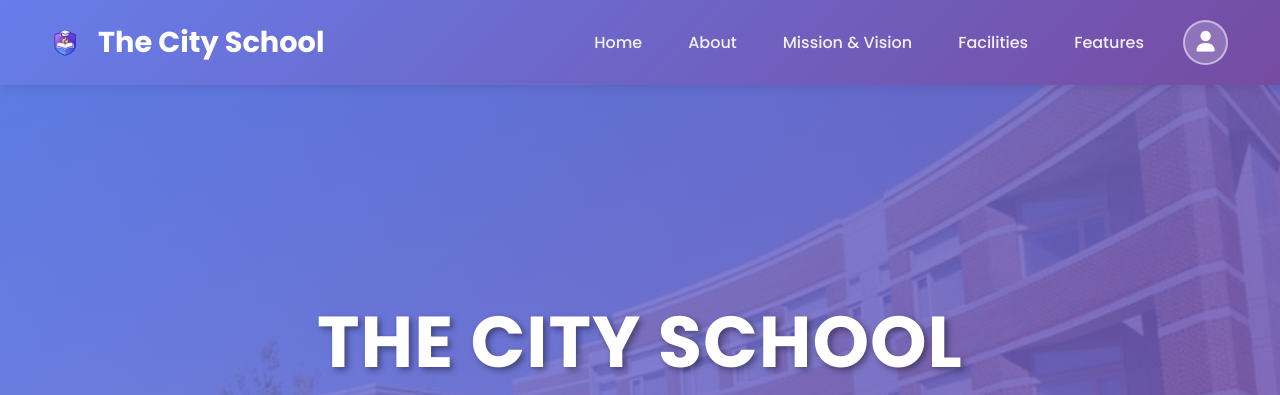
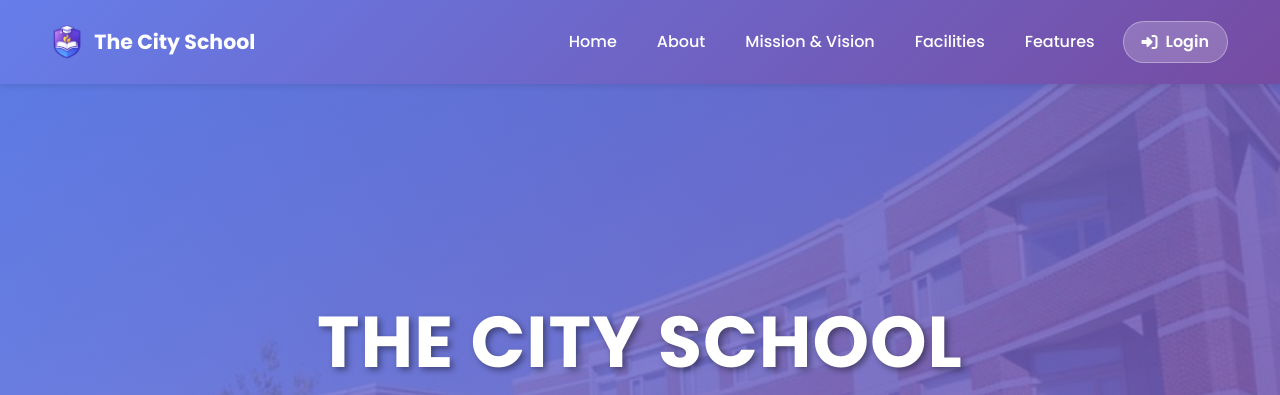
Before and after one commit to MuhammadMoueen/school-app, a Django app: page / in a window 1280 px wide. Shown: the top 395 px of the page. Run offline with Django 5.2, Linux system fonts and the light colour scheme.

Commit message:
Match homepage navbar with dashboard style

```diff
--- a/school_management/templates/shared/home.html
+++ b/school_management/templates/shared/home.html
@@ -26,11 +26,11 @@
             max-width: 1200px !important;
         }
 
-        /* Navigation Bar */
-        .navbar-custom {
+        /* Navigation Bar - Match system dashboard style */
+        .top-navbar {
             background: linear-gradient(135deg, #667eea 0%, #764ba2 100%);
-            padding: 1rem 0;
-            box-shadow: 0 2px 10px rgba(0,0,0,0.1);
+            padding: 20px 0;
+            box-shadow: 0 2px 6px rgba(0,0,0,0.1);
             position: fixed;
             width: 100%;
             top: 0;
@@ -38,78 +38,77 @@
             transition: all 0.3s ease;
         }
 
-        .navbar-custom.scrolled {
-            padding: 0.5rem 0;
-            background: linear-gradient(135deg, #5568d3 0%, #6a3f8f 100%);
+        .top-navbar.scrolled {
+            padding: 6px 0;
+            background: linear-gradient(135deg, #5f74e8 0%, #7a4ac8 100%);
         }
 
-        .navbar-brand {
-            font-size: 1.8rem;
-            font-weight: 700;
-            color: white !important;
+        .top-navbar .container {
+            max-width: 1200px;
+            display: flex;
+            justify-content: space-between;
+            align-items: center;
+        }
+
+        .school-brand {
             display: flex;
             align-items: center;
             gap: 10px;
+            text-decoration: none;
         }
 
-        .navbar-brand i {
-            font-size: 2rem;
+        .school-brand .navbar-logo {
+            height: 36px;
+            width: auto;
+            object-fit: contain;
+        }
+
+        .school-brand h1 {
+            color: white;
+            font-size: 1.28rem;
+            font-weight: 700;
+            margin: 0;
+            line-height: 1.2;
         }
 
         .navbar-nav .nav-link {
-            color: rgba(255,255,255,0.9) !important;
+            color: white !important;
             font-weight: 500;
-            margin: 0 15px;
+            padding: 10px 20px !important;
             transition: all 0.3s;
-            position: relative;
         }
 
         .navbar-nav .nav-link:hover {
-            color: white !important;
+            background: rgba(255,255,255,0.1);
             transform: translateY(-2px);
         }
 
-        .navbar-nav .nav-link::after {
-            content: '';
-            position: absolute;
-            bottom: -5px;
-            left: 0;
-            width: 0;
-            height: 2px;
-            background: white;
-            transition: width 0.3s;
+        .nav-cta-btn {
+            background: rgba(255,255,255,0.2);
+            border: 1px solid rgba(255,255,255,0.35);
+            color: white !important;
+            border-radius: 999px;
+            padding: 8px 18px !important;
+            font-weight: 600;
+            text-decoration: none;
+            display: inline-flex;
+            align-items: center;
+            gap: 8px;
+            transition: all 0.25s ease;
         }
 
-        .navbar-nav .nav-link:hover::after {
-            width: 100%;
+        .nav-cta-btn:hover {
+            background: rgba(255,255,255,0.3);
+            color: white !important;
+            transform: translateY(-1px);
         }
 
-        .profile-icon {
-            width: 45px;
-            height: 45px;
-            background: rgba(255,255,255,0.2);
-            border-radius: 50%;
-            display: flex;
-            align-items: center;
-            justify-content: center;
-            cursor: pointer;
-            transition: all 0.3s;
-            border: 2px solid rgba(255,255,255,0.5);
-            text-decoration: none;
+        .navbar-toggler {
+            border-color: rgba(255,255,255,0.35);
         }
 
-        .profile-icon:hover {
-            background: white;
-            transform: scale(1.1);
-        }
-
-        .profile-icon i {
-            color: white;
-            font-size: 1.3rem;
-        }
-
-        .profile-icon:hover i {
-            color: #667eea;
+        .navbar-toggler-icon {
+            filter: invert(1);
         }
 
         /* Hero Section - Image Carousel Banner */
@@ -587,11 +586,11 @@
 </head>
 <body>
     <!-- Navigation -->
-    <nav class="navbar navbar-expand-lg navbar-custom">
+    <nav class="navbar navbar-expand-lg top-navbar">
         <div class="container">
-            <a class="navbar-brand" href="#home">
-                <img src="{% static 'images/school-logo.png' %}" alt="School Logo" style="width: 28px; height: 28px; object-fit: contain; vertical-align: middle; margin-right: 8px;">
-                The City School
+            <a class="school-brand" href="#home">
+                <img src="{% static 'images/favicon.png' %}" alt="School Logo" class="navbar-logo">
+                <h1>The City School</h1>
             </a>
             <button class="navbar-toggler" type="button" data-bs-toggle="collapse" data-bs-target="#navbarNav">
                 <span class="navbar-toggler-icon"></span>
@@ -613,17 +612,19 @@
                     <li class="nav-item">
                         <a class="nav-link" href="#features">Features</a>
                     </li>
-                    <li class="nav-item ms-3">
-                        {% if user.is_authenticated %}
-                        <a href="{% url 'main:dashboard' %}" class="profile-icon" title="Go to Dashboard">
-                            <i class="fas fa-user"></i>
+                    {% if user.is_authenticated %}
+                    <li class="nav-item ms-2">
+                        <a href="{% url 'main:dashboard' %}" class="nav-cta-btn" title="Go to Dashboard">
+                            <i class="fas fa-gauge-high"></i> Dashboard
                         </a>
-                        {% else %}
-                        <div class="profile-icon" data-bs-toggle="modal" data-bs-target="#authModal">
-                            <i class="fas fa-user"></i>
-                        </div>
-                        {% endif %}
                     </li>
+                    {% else %}
+                    <li class="nav-item ms-2">
+                        <a href="{% url 'main:login' %}" class="nav-cta-btn">
+                            <i class="fas fa-right-to-bracket"></i> Login
+                        </a>
+                    </li>
+                    {% endif %}
                 </ul>
             </div>
         </div>
@@ -944,7 +945,7 @@
     <script>
         // Navbar scroll effect
         window.addEventListener('scroll', function() {
-            const navbar = document.querySelector('.navbar-custom');
+            const navbar = document.querySelector('.top-navbar');
             if (window.scrollY > 50) {
                 navbar.classList.add('scrolled');
             } else {
```
